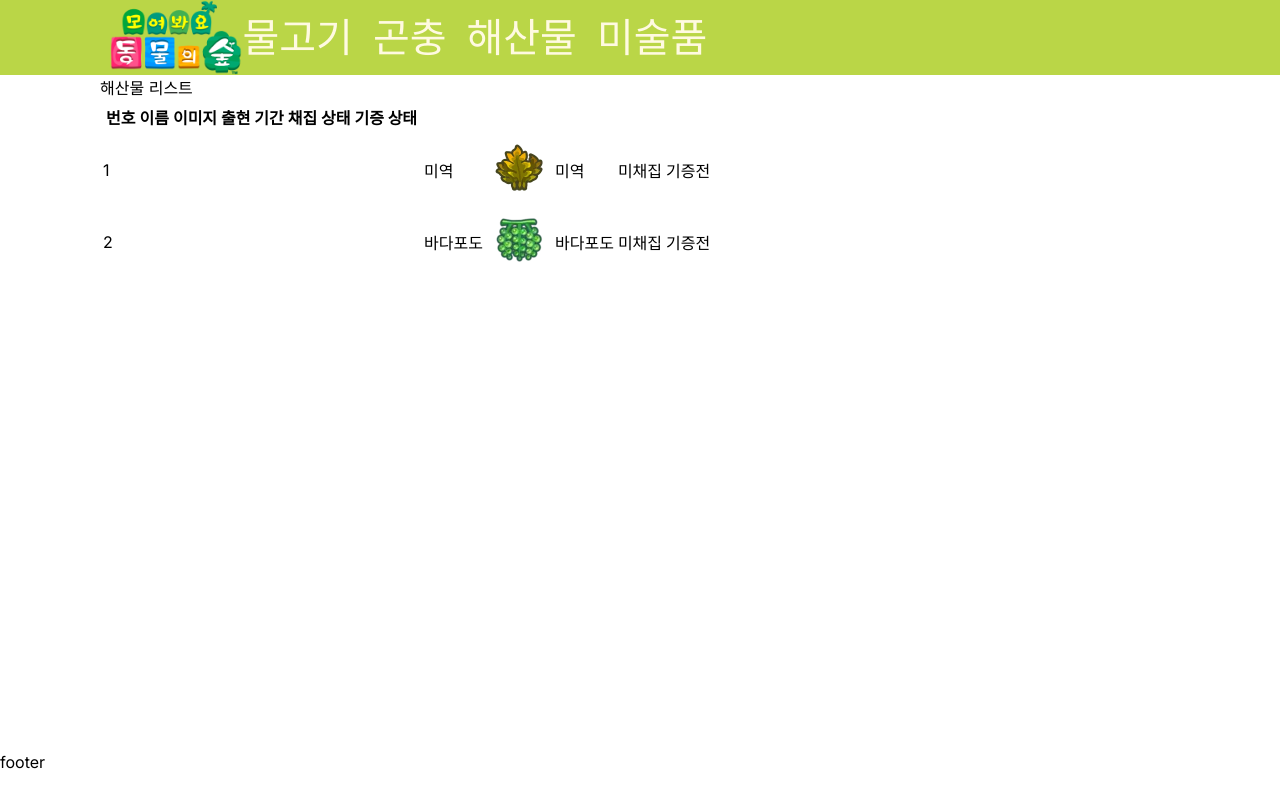
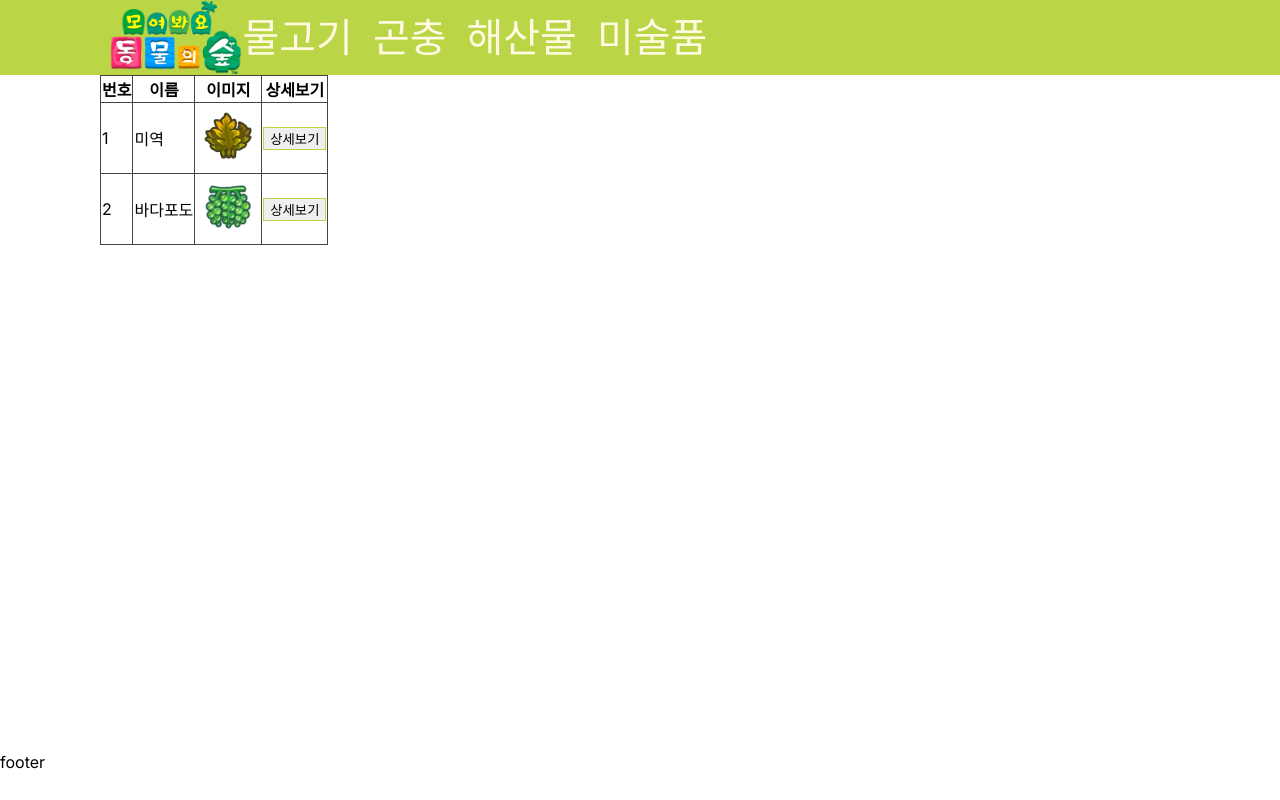
Before and after one commit to seoyeom542/DongsupWiki, a Next.js app: page /dongsupwiki/seafood in a window 1280 px wide. Built offline with nearby package versions, Linux system fonts and the light colour scheme.

Commit message:
해산물 테이블 style 추가가

```diff
--- a/src/app/seafood/page.js
+++ b/src/app/seafood/page.js
@@ -7,21 +7,18 @@ const Seafood = () => {
   const seafooddata = SeafoodData;
   return (
     <SeafoodWrapper>
-      <div>해산물 리스트</div>
       <table className="seafood__table">
-        <th>
-          <td>번호</td>
-          <td>이름</td>
-          <td>이미지</td>
-          <td>출현 기간</td>
-          <td>채집 상태</td>
-          <td>기증 상태</td>
-        </th>
+        <tr>
+          <th>번호</th>
+          <th>이름</th>
+          <th>이미지</th>
+          <th>상세보기</th>
+        </tr>
         {seafooddata.map((data, index) => {
           return (
             <tr key={index}>
-              <td>{index + 1}</td>
-              <td>{data.name}</td>
+              <td className="seafood__table--index">{index + 1}</td>
+              <td className="seafood__table--name">{data.name}</td>
               <td>
                 <img
                   className="seafood__table--img"
@@ -29,9 +26,9 @@ const Seafood = () => {
                   alt={data.name}
                 />
               </td>
-              <td>{data.name}</td>
-              <td>{data.collectionStatus ? "채집완료" : "미채집"}</td>
-              <td>{data.donationStatus ? "기증" : "기증전"}</td>
+              <td>
+                <button className="seafood__table--button">상세보기</button>
+              </td>
             </tr>
           );
         })}
--- a/src/app/seafood/seafood.style.js
+++ b/src/app/seafood/seafood.style.js
@@ -6,10 +6,26 @@ const SeafoodStyle = styled.div`
     width: 1080px;
     margin: 0 auto;
   }
+  ${media.mobile} {
+    padding: 20px 20px;
+  }
   .seafood__table {
+    border: 1px solid #444444;
+    border-collapse: collapse;
+    th,
+    td {
+      border: 1px solid #444444;
+    }
+
+    ${media.mobile} {
+      width: 100%;
+    }
     &--img {
       width: 64px;
       height: 64px;
+    }
+    &--button {
+      border: solid 1px #bad647;
     }
   }
 `;
```
